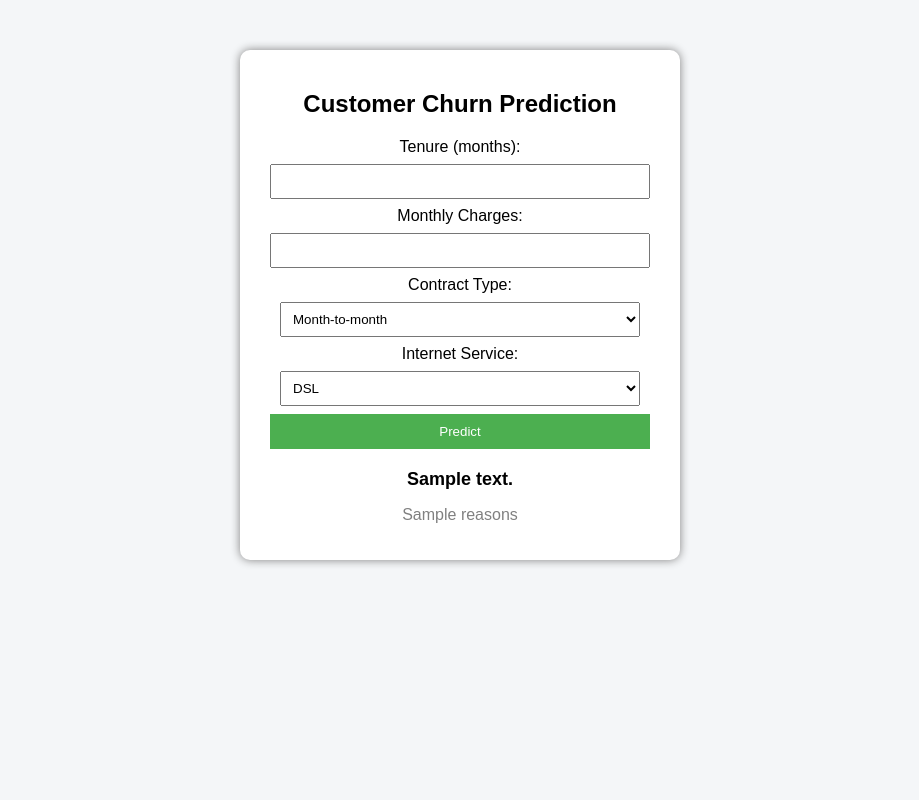
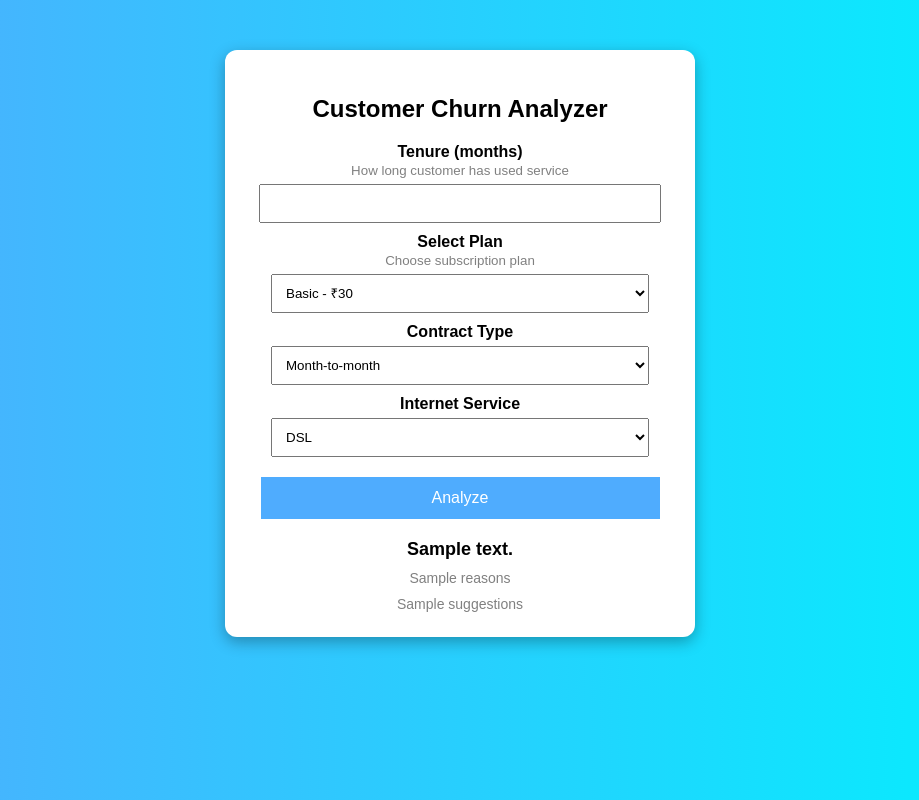
Before and after one commit to Soujana77/customer-churn-ml, a Flask app: template templates/index.html in a window 1280 px wide. Shown: the whole page, without its empty margins (180-1099 px from the left). Run offline with Flask 3, Linux system fonts and the light colour scheme; the template is opened without the code that fills it: most values are stand-ins (such as "Sample title", 1, 10 or a date in 2020); parts of the project's set-up code (start-up, migrations or seed data) failed here and were passed over.

Commit message:
Improved UI: Replaced manual monthly input with predefined subscription plans

```diff
--- a/app.py
+++ b/app.py
@@ -9,21 +9,29 @@ app = Flask(__name__)
 model = joblib.load('model.pkl')
 scaler = joblib.load('scaler.pkl')
 
+
 @app.route('/')
 def home():
     return render_template('index.html')
 
+
 @app.route('/predict', methods=['POST'])
 def predict():
     try:
-        # Get input values
-        tenure = float(request.form['tenure'])
-        monthly = float(request.form['monthly'])
-        contract = int(request.form['contract'])
-        internet = int(request.form['internet'])
+        # -------------------------
+        # SAFE INPUT HANDLING
+        # -------------------------
+        tenure = float(request.form.get('tenure', 0))
+        monthly = float(request.form.get('plan', 0))
+        contract = int(request.form.get('contract', 0))
+        internet = int(request.form.get('internet', 0))
 
-        # Create feature dictionary (same as training columns)
-        data = {col: 0 for col in [
+        print("FORM DATA:", request.form)  # debug
+
+        # -------------------------
+        # CREATE FEATURE STRUCTURE
+        # -------------------------
+        columns = [
             'gender','SeniorCitizen','tenure','MonthlyCharges','TotalCharges',
             'Partner_Yes','Dependents_Yes','PhoneService_Yes',
             'MultipleLines_No phone service','MultipleLines_Yes',
@@ -37,12 +45,16 @@ def predict():
             'Contract_One year','Contract_Two year','PaperlessBilling_Yes',
             'PaymentMethod_Credit card (automatic)',
             'PaymentMethod_Electronic check','PaymentMethod_Mailed check'
-        ]}
+        ]
 
-        # Fill important fields
+        data = {col: 0 for col in columns}
+
+        # -------------------------
+        # FILL IMPORTANT VALUES
+        # -------------------------
         data['tenure'] = tenure
         data['MonthlyCharges'] = monthly
-        data['TotalCharges'] = tenure * monthly  # approximation
+        data['TotalCharges'] = tenure * monthly
 
         # Contract encoding
         if contract == 1:
@@ -56,48 +68,69 @@ def predict():
         elif internet == 2:
             data['InternetService_No'] = 1
 
-        # Convert to DataFrame
         df_input = pd.DataFrame([data])
 
-        # Scale input
+        # -------------------------
+        # SCALE + PREDICT
+        # -------------------------
         final_features = scaler.transform(df_input)
-
-        # Prediction
         prediction = model.predict(final_features)
 
-        if prediction[0] == 1:
-            result = "⚠️ Customer is likely to churn"
-        else:
-            result = "✅ Customer is not likely to churn"
+        print("Prediction:", prediction[0])  # debug
 
         # -------------------------
-        # Rule-based explanation
+        # RESULT
+        # -------------------------
+        if prediction[0] == 1:
+            result = "⚠️ High Risk: Customer is likely to churn"
+        else:
+            result = "✅ Low Risk: Customer is likely to stay"
+
+        # -------------------------
+        # REASONS
         # -------------------------
         reasons = []
 
         if tenure < 12:
-            reasons.append("Low tenure (new customer)")
+            reasons.append("Low tenure")
 
         if monthly > 80:
             reasons.append("High monthly charges")
 
         if contract == 0:
-            reasons.append("Month-to-month contract (no long-term commitment)")
+            reasons.append("Month-to-month contract")
 
         if internet == 1:
-            reasons.append("Fiber optic users tend to churn more")
+            reasons.append("Fiber users churn more")
 
-        if not reasons:
-            reason_text = "No major risk factors detected"
-        else:
-            reason_text = "Reasons: " + ", ".join(reasons)
+        reason_text = "Reasons: " + ", ".join(reasons) if reasons else "No major risk factors"
 
-        return render_template('index.html',
-                               prediction_text=result,
-                               reasons=reason_text)
+        # -------------------------
+        # SUGGESTIONS
+        # -------------------------
+        suggestions = []
+
+        if tenure < 12:
+            suggestions.append("Offer loyalty benefits")
+
+        if contract == 0:
+            suggestions.append("Encourage long-term plan")
+
+        if monthly > 80:
+            suggestions.append("Provide better pricing")
+
+        suggestion_text = "Suggestions: " + ", ".join(suggestions) if suggestions else "Customer looks stable"
+
+        return render_template(
+            'index.html',
+            prediction_text=result,
+            reasons=reason_text,
+            suggestions=suggestion_text
+        )
 
     except Exception as e:
         return str(e)
 
+
 if __name__ == "__main__":
     app.run(debug=True)
--- a/templates/index.html
+++ b/templates/index.html
@@ -1,41 +1,65 @@
 <!DOCTYPE html>
 <html>
 <head>
-    <title>Customer Churn Prediction</title>
+    <title>Customer Churn Analyzer</title>
+
     <style>
         body {
             font-family: Arial;
-            background-color: #f4f6f8;
+            background: linear-gradient(to right, #4facfe, #00f2fe);
             text-align: center;
         }
+
         .container {
             background: white;
-            padding: 20px;
+            padding: 25px;
             margin: 50px auto;
-            width: 400px;
-            border-radius: 10px;
-            box-shadow: 0px 0px 10px gray;
+            width: 420px;
+            border-radius: 12px;
+            box-shadow: 0px 5px 15px rgba(0,0,0,0.3);
         }
+
+        label {
+            display: block;
+            margin-top: 10px;
+            font-weight: bold;
+        }
+
+        small {
+            color: gray;
+        }
+
         input, select {
             width: 90%;
-            padding: 8px;
-            margin: 8px 0;
+            padding: 10px;
+            margin-top: 5px;
         }
+
         button {
-            background-color: #4CAF50;
+            margin-top: 20px;
+            padding: 12px;
+            width: 95%;
+            background: #4facfe;
             color: white;
-            padding: 10px;
             border: none;
-            width: 95%;
+            font-size: 16px;
             cursor: pointer;
         }
+
         button:hover {
-            background-color: #45a049;
+            background: #007bff;
         }
+
         .result {
             margin-top: 20px;
             font-size: 18px;
             font-weight: bold;
+        }
+
+        .info {
+            margin-top: 10px;
+            font-size: 14px;
+            color: gray;
         }
     </style>
 </head>
@@ -43,37 +67,52 @@
 <body>
 
 <div class="container">
-    <h2>Customer Churn Prediction</h2>
+    <h2>Customer Churn Analyzer</h2>
 
     <form action="/predict" method="post">
 
-        <label>Tenure (months):</label>
+        <label>Tenure (months)</label>
+        <small>How long customer has used service</small>
         <input type="number" name="tenure" required>
 
-        <label>Monthly Charges:</label>
-        <input type="number" step="0.01" name="monthly" required>
+        <label>Select Plan</label>
+        <small>Choose subscription plan</small>
+        <select name="plan">
+            <option value="30">Basic - ₹30</option>
+            <option value="50">Standard - ₹50</option>
+            <option value="80">Premium - ₹80</option>
+            <option value="100">Ultimate - ₹100</option>
+        </select>
 
-        <label>Contract Type:</label>
+        <label>Contract Type</label>
         <select name="contract">
             <option value="0">Month-to-month</option>
             <option value="1">One year</option>
             <option value="2">Two year</option>
         </select>
 
-        <label>Internet Service:</label>
+        <label>Internet Service</label>
         <select name="internet">
             <option value="0">DSL</option>
             <option value="1">Fiber optic</option>
             <option value="2">No Internet</option>
         </select>
 
-        <button type="submit">Predict</button>
+        <button type="submit">Analyze</button>
     </form>
 
     <div class="result">
         {{ prediction_text }}
     </div>
-    <p style="color: gray;">{{ reasons }}</p>
+
+    <div class="info">
+        {{ reasons }}
+    </div>
+
+    <div class="info">
+        {{ suggestions }}
+    </div>
+
 </div>
 
 </body>
```
